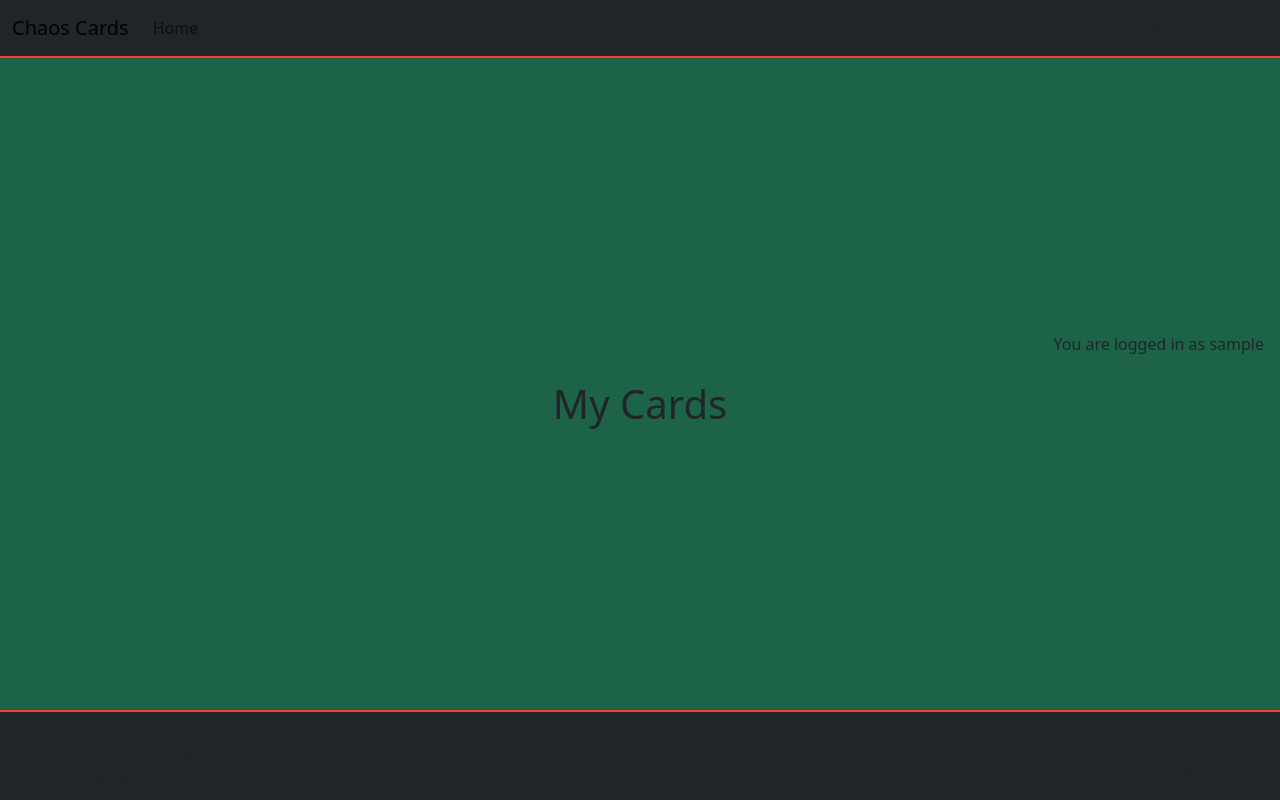
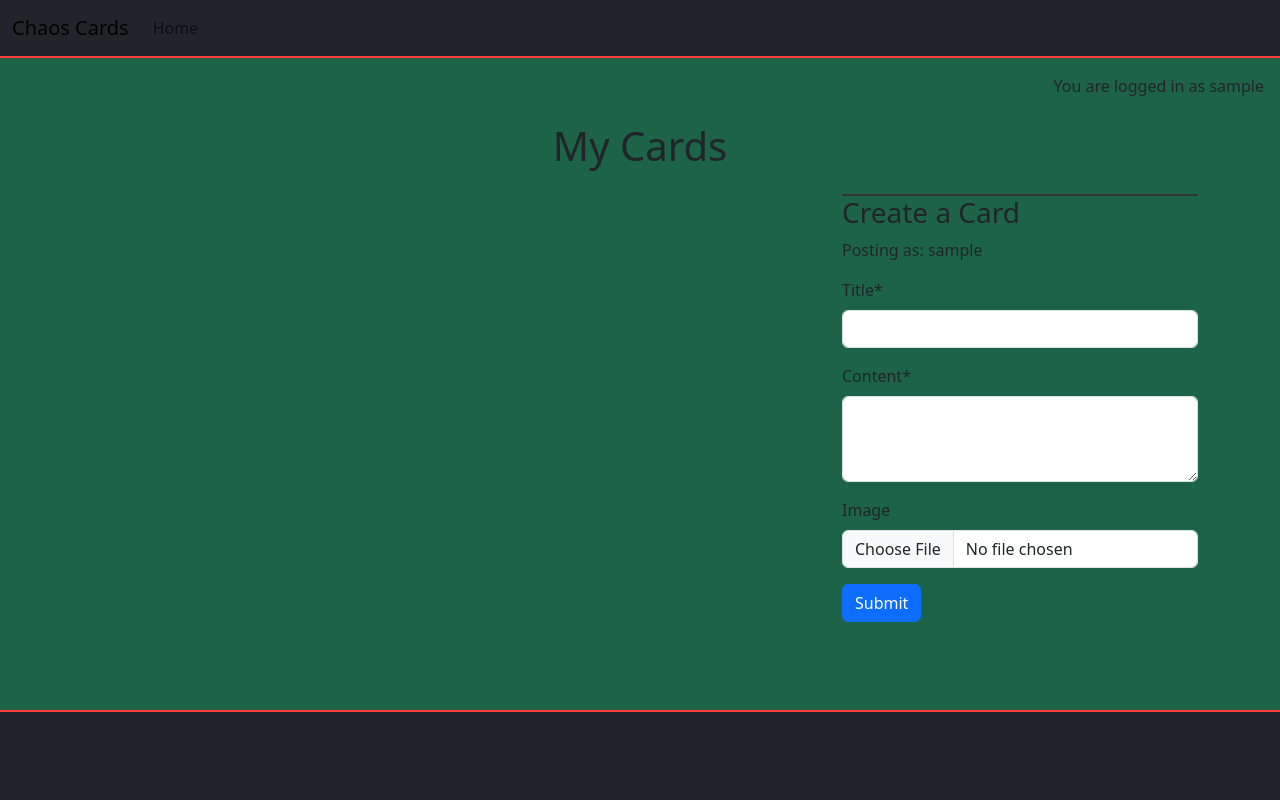
Before and after one commit to JamieJB123/chaos-cards-django, a Django app: page /my-cards/ in a window 1280 px wide. Run offline with Django 5.2, Linux system fonts and the light colour scheme; the visitor is signed in with stand-in values (Sample User, id 1); data that the repository does not hold is empty; some libraries are stand-ins or nearby versions.

Commit message:
Add: form and functionality for user to create cards. Change view from class-based to function-based to accomodate form. Amend base.html styling fix display issues and test form

```diff
--- /dev/null
+++ b/chaos_app/forms.py
@@ -0,0 +1,12 @@
+from django import forms
+from .models import Card
+
+class CardForm(forms.ModelForm):
+    class Meta:
+        model = Card
+        fields = ['title', 'content', 'featured_image']
+        widgets = {
+            'title': forms.TextInput(attrs={'class': 'form-control'}),
+            'content': forms.Textarea(attrs={'class': 'form-control', 'rows': 3}),
+            'featured_image': forms.ClearableFileInput(attrs={'class': 'form-control-file'}),
+        }
--- a/chaos_app/templates/chaos_app/user_cards.html
+++ b/chaos_app/templates/chaos_app/user_cards.html
@@ -1,13 +1,16 @@
 {% extends "base.html" %}
 {% load static %}
+{% load crispy_forms_tags %}
 {% block content %}
 
 <h1 class="text-center my-4">My Cards</h1>
 
-<div class="container-fluid" id="user-cards">
+<div class="container" id="user-cards">
+    <div class="row">
+        <div class="col-md-6 col-lg-8">
             <div class="row">
                 {% for card in cards %}
-        <div class="col-md-6 col-lg-4 col-xl-3 mb-4">
+                <div class="col-lg-6 mb-4">
                     <div class="card mx-auto">
                         {% if 'placeholder' in card.featured_image.url %}
                         <img src="{% static 'images/default-image.png' %}" alt="Cartoon image of a roulette wheel." class="card-img-top">
@@ -22,11 +25,24 @@
                     </div>
                     <hr>
                     <div class="text-center mt-2">
-                <a href="{% url 'edit_card' card.id %}" class="btn btn-outline-primary btn-sm">Edit</a>
-                <a href="{% url 'delete_card' card.id %}" class="btn btn-outline-danger btn-sm">Delete</a>
+                        {% comment %} <a href="{% url 'edit_card' card.id %}" class="btn btn-outline-primary btn-sm">Edit</a>
+                        <a href="{% url 'delete_card' card.id %}" class="btn btn-outline-danger btn-sm">Delete</a> {% endcomment %}
                     </div>
                 </div>
                 {% endfor %}
+            </div>
+        </div>
+        <!-- Creating and editing cards form -->
+        <div class="col-md-6 col-lg-4">
+            <div class="card-body">
+                <h3>Create a Card</h3>
+                <p>Posting as: {{ user.username }}</p>
+                <form id="card-form" method="post" enctype="multipart/form-data">
+                    {{ form | crispy }}
+                    {% csrf_token %}
+                    <button type="submit" class="btn btn-primary">Submit</button>
+                </form>
+        </div>
     </div>
 </div>
 
--- a/chaos_app/urls.py
+++ b/chaos_app/urls.py
@@ -4,5 +4,5 @@ from . import views
 
 urlpatterns = [
     path('', views.home, name='home'),
-    path('my-cards/', views.UserCardsView.as_view(), name='user_cards'),
+    path('my-cards/', views.user_cards_view, name='user_cards'),
 ]
--- a/chaos_app/views.py
+++ b/chaos_app/views.py
@@ -1,7 +1,11 @@
-from django.shortcuts import render
-from django.views.generic import ListView
-from django.contrib.auth.mixins import LoginRequiredMixin
+from django.shortcuts import render, redirect
+from django.contrib.auth.decorators import login_required
+from django.core.paginator import Paginator
 from .models import Card
+from .forms import CardForm
+# from django.views.generic import ListView
+# from django.contrib.auth.mixins import LoginRequiredMixin
+
 
 
 # Home page view
@@ -9,16 +13,48 @@ def home(request):
     return render(request, 'chaos_app/home.html')
 
 # Card list view
+############################### Function-based view
+@login_required
+def user_cards_view(request):
+    """
+    Display a list of cards created by the logged-in user.
+    The cards are ordered by the date they were created, in descending order.
+    """
+    if request.method == 'POST':
+        form = CardForm(request.POST, request.FILES)
+        if form.is_valid():
+            card = form.save(commit=False)
+            card.user = request.user
+            card.save()
+            return redirect('user_cards')
+    else:
+        form = CardForm()
 
-class UserCardsView(LoginRequiredMixin, ListView):
-    model = Card
-    template_name = 'chaos_app/user_cards.html'
-    context_object_name = 'cards'
-    paginate_by = 12
+    user_cards = Card.objects.filter(user=request.user).order_by('-created_on')
+    paginator = Paginator(user_cards, 12)
+    page_number = request.GET.get('page')
+    page_obj = paginator.get_page(page_number)
 
-    def get_queryset(self):
-        """
-        Return the list of cards created by the logged-in user,
-        ordered by the date they were created, in descending order.
-        """
-        return Card.objects.filter(user=self.request.user).order_by('-created_on')
+    return render(request, 'chaos_app/user_cards.html', {
+        'form': form,
+        'cards': page_obj,
+        'is_paginated': paginator.num_pages > 1,
+        'page_obj': page_obj,
+    })
+
+
+
+########################## Class-based view
+
+# class UserCardsView(LoginRequiredMixin, ListView):
+#     model = Card
+#     template_name = 'chaos_app/user_cards.html'
+#     context_object_name = 'cards'
+#     paginate_by = 12
+
+#     def get_queryset(self):
+#         """
+#         Return the list of cards created by the logged-in user,
+#         ordered by the date they were created, in descending order.
+#         """
+#         return Card.objects.filter(user=self.request.user).order_by('-created_on')
--- a/chaos_cards/settings.py
+++ b/chaos_cards/settings.py
@@ -47,8 +47,13 @@ INSTALLED_APPS = [
     'django.contrib.staticfiles',
     'cloudinary_storage',  # Cloudinary storage backend
     'cloudinary',  # Cloudinary for image storage
+    'crispy_forms',
+    'crispy_bootstrap5',
     'chaos_app',  # Custom app for the chaos cards project
 ]
+
+CRISPY_ALLOWED_TEMPLATE_PACKS = "bootstrap5"
+CRISPY_TEMPLATE_PACK = "bootstrap5"
 
 MIDDLEWARE = [
     'django.middleware.security.SecurityMiddleware',
--- a/requirements.txt
+++ b/requirements.txt
@@ -2,8 +2,10 @@ asgiref==3.9.1
 certifi==2025.7.14
 charset-normalizer==3.4.2
 cloudinary==1.44.1
+crispy-bootstrap5==2025.6
 Django==5.2.4
 django-cloudinary-storage==0.3.0
+django-crispy-forms==2.4
 django-database-url==1.0.3
 gunicorn==23.0.0
 idna==3.10
--- a/templates/base.html
+++ b/templates/base.html
@@ -12,7 +12,7 @@
         <script src="https://kit.fontawesome.com/9199489a36.js" crossorigin="anonymous"></script>
         <link rel="stylesheet" href="{% static 'css/style.css' %}">
     </head>
-    <body class="d-flex flex-column justify-content-center space-between">
+    <body class="d-flex flex-column">
 
         <!-- Navigation -->
         <nav class="navbar navbar-expand-lg mb-auto" id="navbar">
@@ -53,7 +53,7 @@
             </div>
         </nav>
 
-        <main class="flex-shrink-0 main-bg">
+        <main class="flex-grow-1 main-bg">
             {% if user.is_authenticated%}
             <p class="text-end m-3">You are logged in as {{user}}</p>
             {% else %}
```
Lines whose indentation alone changed are shown as unchanged.
